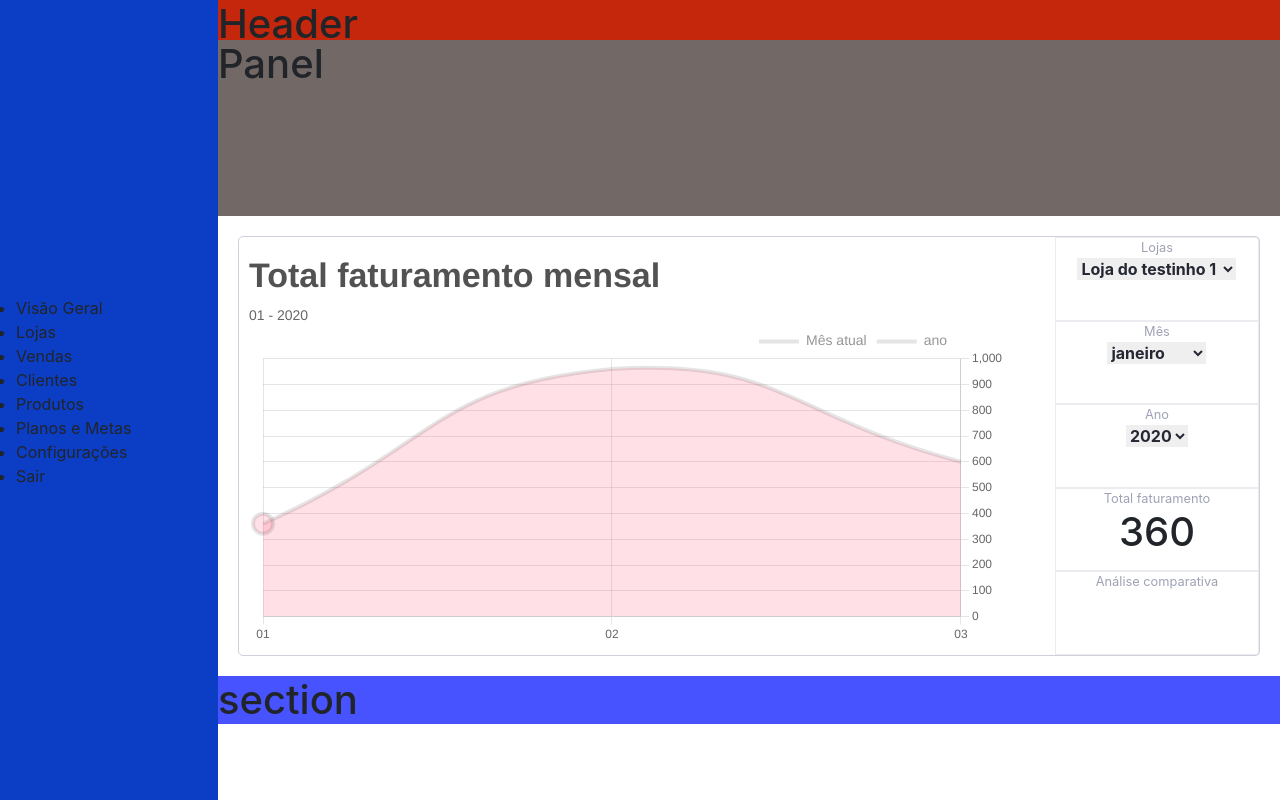
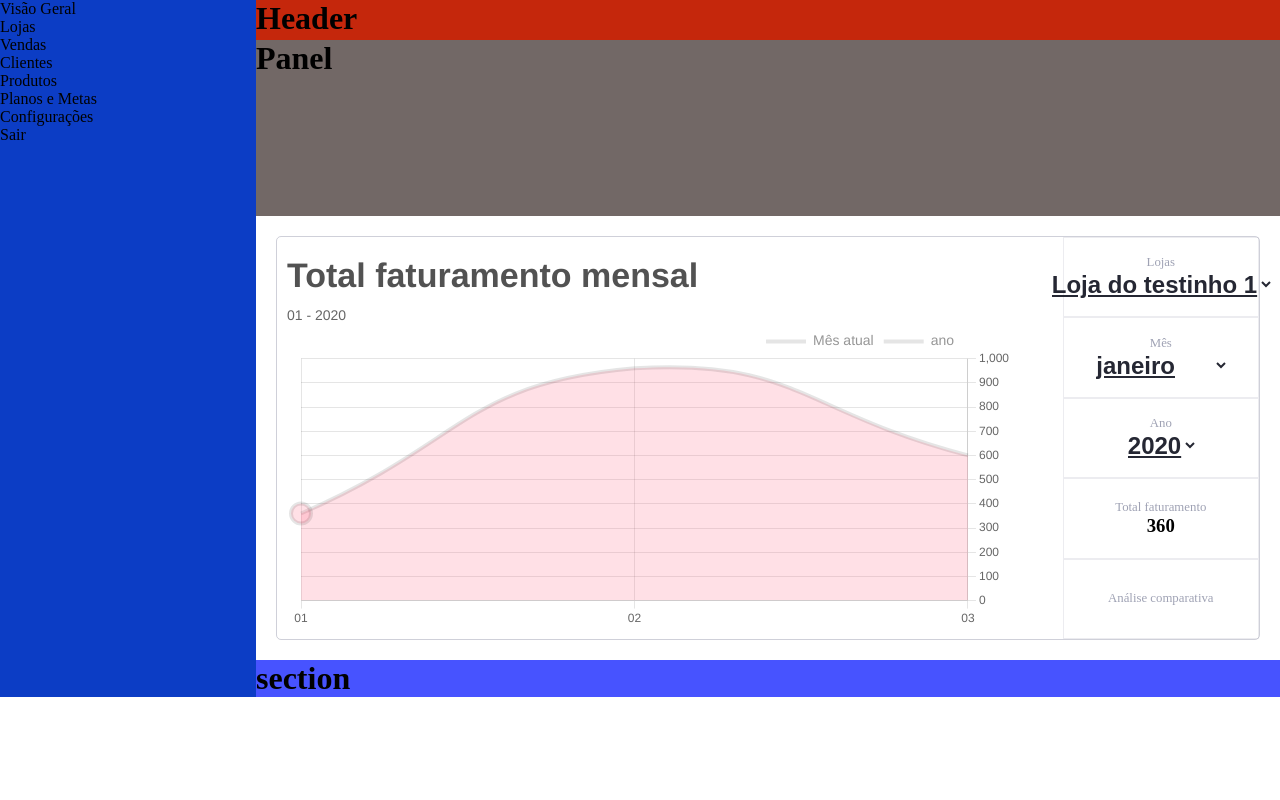
Before and after one commit to Lima08/Bagy-Dashboard, a React (Create React App) app: page / in a window 1280 px wide. Built offline with nearby package versions, Linux system fonts and the light colour scheme.

Commit message:
alinha itens do dashboard

```diff
--- a/public/index.html
+++ b/public/index.html
@@ -7,7 +7,7 @@
       name="description"
       content="Web site created using create-react-app"
     />
-    <link rel="stylesheet" href="https://stackpath.bootstrapcdn.com/bootstrap/4.1.3/css/bootstrap.min.css" integrity="sha384-MCw98/SFnGE8fJT3GXwEOngsV7Zt27NXFoaoApmYm81iuXoPkFOJwJ8ERdknLPMO" crossorigin="anonymous">
+    <!-- <link rel="stylesheet" href="https://stackpath.bootstrapcdn.com/bootstrap/4.1.3/css/bootstrap.min.css" integrity="sha384-MCw98/SFnGE8fJT3GXwEOngsV7Zt27NXFoaoApmYm81iuXoPkFOJwJ8ERdknLPMO" crossorigin="anonymous"> -->
     <title>Bagy Dashboard</title>
   </head>
   <body>
--- a/src/style/app.css
+++ b/src/style/app.css
@@ -6,11 +6,7 @@
 }
 
 .app {
-  width: 100vw;
-  height: 100vh;
   display: flex;
-  /* background-color: rgb(249, 250, 249); */
-  /* flex-direction: row; */
 }
 
 .navbar {
@@ -19,7 +15,7 @@
 }
 
 .dashboard {
-  width: 100vw;
+  width: 80vw;
 }
 
 .header {
@@ -59,13 +55,20 @@
   display: flex;
   flex-direction: column;
   align-items: center;
+  justify-content: center;
+  margin: 0 auto;
   border: solid 1px rgb(159, 162, 180, 0.2);
 }
 
 .filter p {
-  margin: 0 auto;
   font-size: 0.8rem;
   color: #9fa2b4;
+}
+
+.filter select {
+  font-size: x-large;
+  background-color: transparent;
+  text-decoration: underline;
 }
 
 .filter-options {
```
